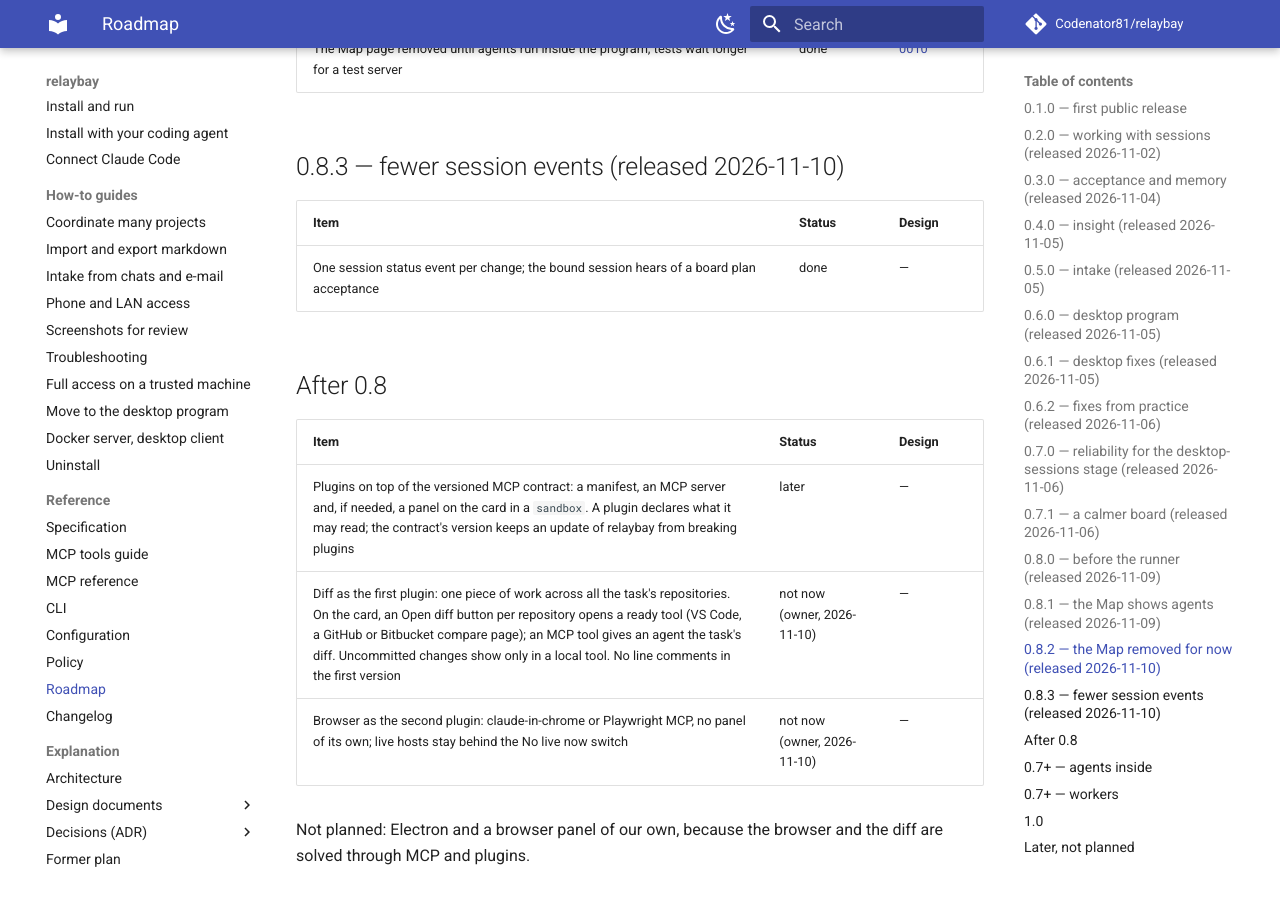
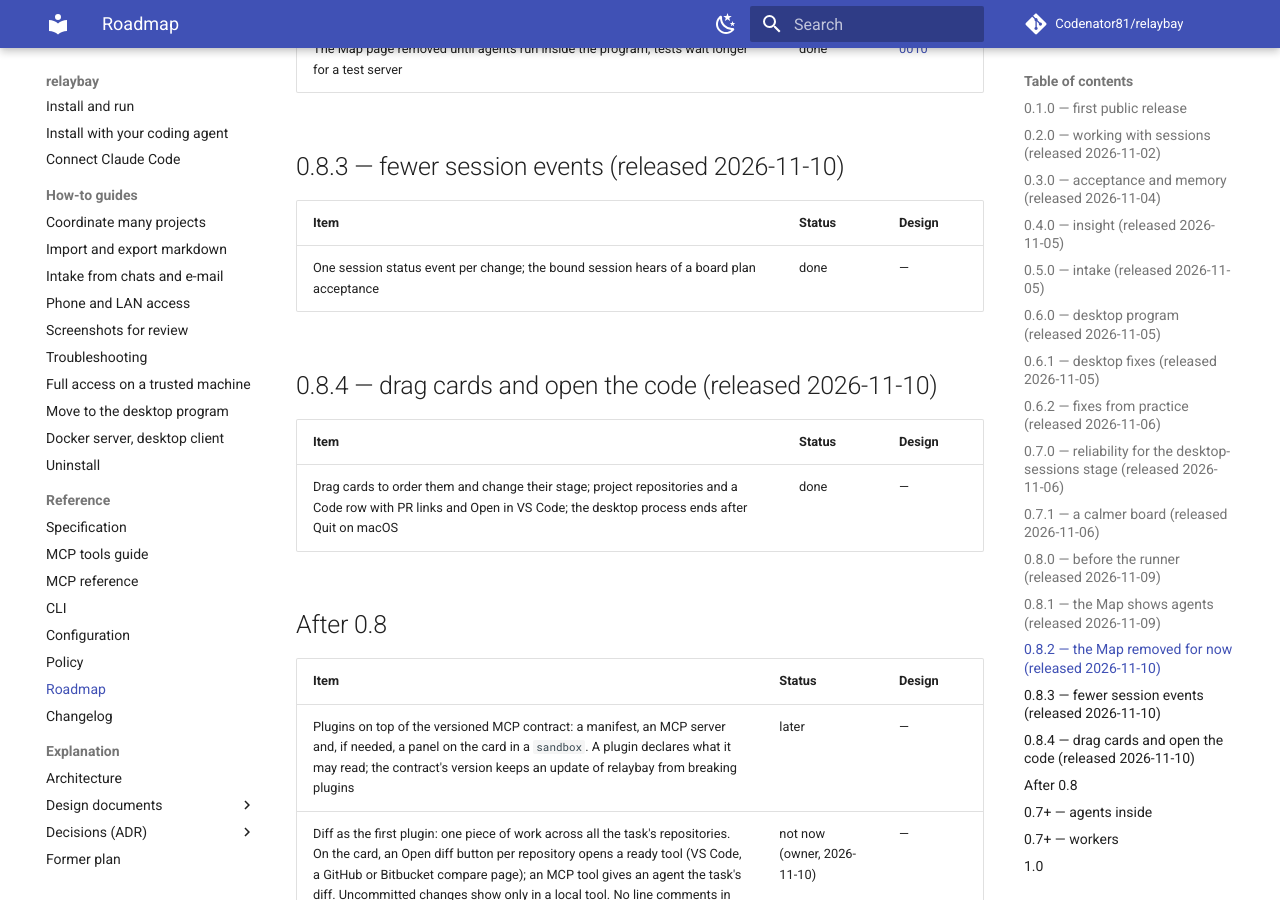
Before and after one commit to Codenator81/relaybay, an MkDocs documentation site: the page built from docs/ROADMAP.md, in a window 1280 px wide and 900 px high, scrolled down 5315 px. Built offline with MkDocs 1.6.1 and Material for MkDocs 9.7.7, drawn with Linux system fonts in a browser that asks for light colours; comment, search, counter and statistics services are not loaded.

```diff
--- a/docs/ROADMAP.md
+++ b/docs/ROADMAP.md
@@ -128,6 +128,12 @@ Ships when a coordinator runs its daily work from relaybay.
 |---|---|---|
 | One session status event per change; the bound session hears of a board plan acceptance | done | — |
 
+## 0.8.4 — drag cards and open the code (released 2026-11-10)
+
+| Item | Status | Design |
+|---|---|---|
+| Drag cards to order them and change their stage; project repositories and a Code row with PR links and Open in VS Code; the desktop process ends after Quit on macOS | done | — |
+
 ## After 0.8
 
 | Item | Status | Design |
--- a/docs/SPEC.md
+++ b/docs/SPEC.md
@@ -4,7 +4,7 @@ How relaybay behaves **now**: the concepts and every shipped feature. This page
 plans; upcoming work lives in the [roadmap](ROADMAP.md) and the [design documents](design/index.md).
 When a feature ships, its final behaviour moves here in the same pull request.
 
-Version covered: `0.8.3`. Anchors of the form `#spec-…` are stable and may be
+Version covered: `0.8.4`. Anchors of the form `#spec-…` are stable and may be
 linked from code, issues and other documents.
 
 Contents:
--- a/pyproject.toml
+++ b/pyproject.toml
@@ -1,6 +1,6 @@
 [project]
 name = "relaybay"
-version = "0.8.3"
+version = "0.8.4"
 description = "A live board and MCP server for coordinating many Claude Code sessions across projects."
 readme = "README.md"
 license = "MIT"
```
Also changed, not shown: CHANGELOG.md (+4 -1 lines), 2 other files.
